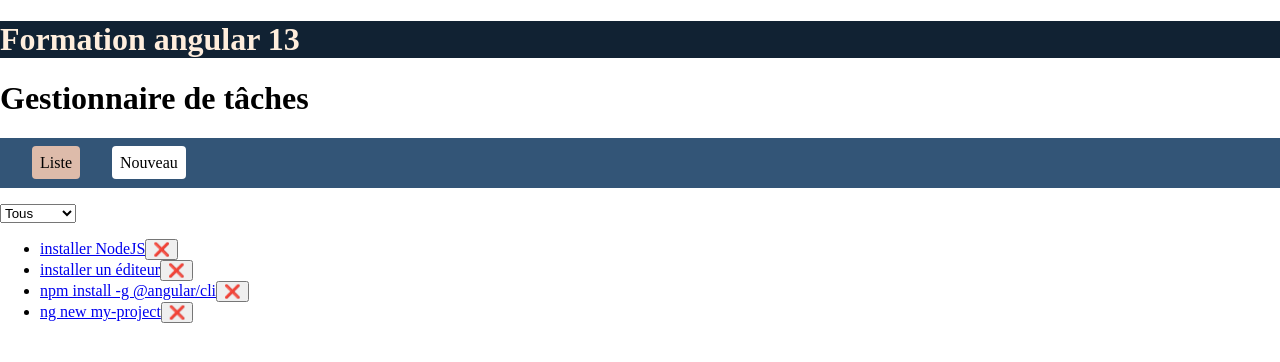
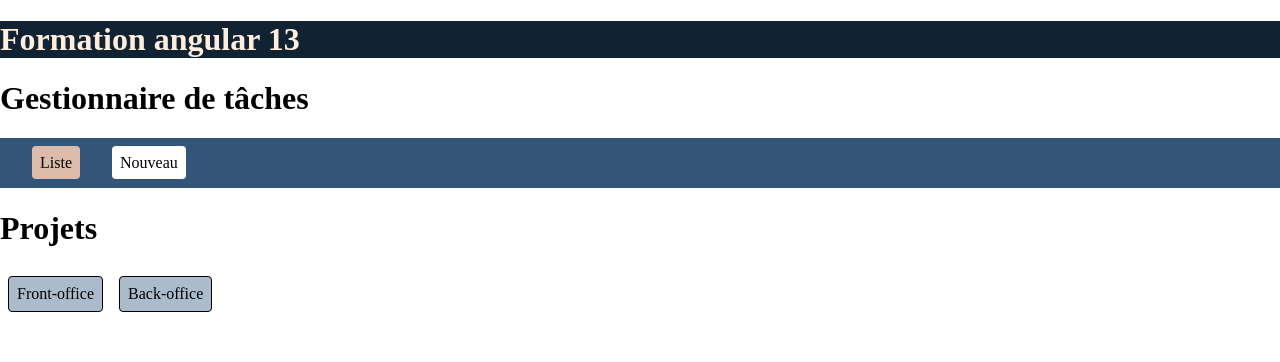
Before and after one commit to pbreteche/ng22w15, an Angular app: page / in a window 1280 px wide. Shown: the top 362 px of the page. Built offline with nearby package versions, Linux system fonts and the light colour scheme.

Commit message:
add project list component

```diff
--- a/src/app/app.module.ts
+++ b/src/app/app.module.ts
@@ -12,6 +12,7 @@ import { CreateTemplateComponent } from './component/create-template/create-temp
 import { CreateReactiveComponent } from './component/create-reactive/create-reactive.component';
 import { MinDateDirective } from './validators/min-date.directive';
 import { PageNotFoundComponent } from './component/page-not-found/page-not-found.component';
+import { HomePageComponent } from './home-page/home-page.component';
 
 @NgModule({
   declarations: [
@@ -22,7 +23,8 @@ import { PageNotFoundComponent } from './component/page-not-found/page-not-found
     CreateTemplateComponent,
     CreateReactiveComponent,
     MinDateDirective,
-    PageNotFoundComponent
+    PageNotFoundComponent,
+    HomePageComponent
   ],
   imports: [
     BrowserModule,
@@ -30,7 +32,7 @@ import { PageNotFoundComponent } from './component/page-not-found/page-not-found
     HttpClientModule,
     ReactiveFormsModule,
     RouterModule.forRoot([
-      {path: '', component: NavComponent, pathMatch: 'full'},
+      {path: '', component: HomePageComponent, pathMatch: 'full'},
       {path: 'task/new', component: CreateTemplateComponent, pathMatch: 'full'},
       {path: 'task/:id', component: DetailComponent, pathMatch: 'full'},
       {path: '**', component: PageNotFoundComponent}
--- /dev/null
+++ b/src/app/home-page/home-page.component.html
@@ -0,0 +1,6 @@
+<h1>Projets</h1>
+<ul>
+    <li *ngFor="let project of projects"><a class="btn" [routerLink]="['projet', project.id]">
+        {{project.title}}
+    </a></li>
+</ul>
--- /dev/null
+++ b/src/app/home-page/home-page.component.scss
@@ -0,0 +1,10 @@
+ul {
+    padding: 0;
+    display: flex;
+    list-style-type: none;
+
+    li a {
+        border: 1px solid black;
+        background-color: #abc;
+    }
+}
--- /dev/null
+++ b/src/app/home-page/home-page.component.ts
@@ -0,0 +1,16 @@
+import { Component } from '@angular/core';
+import { Project } from '../model/project';
+import { ProjectsStorageService } from '../service/projects-storage.service';
+
+@Component({
+  selector: 'app-home-page',
+  templateUrl: './home-page.component.html',
+  styleUrls: ['./home-page.component.scss']
+})
+export class HomePageComponent {
+  projects: Project[] = [];
+
+  constructor(storage: ProjectsStorageService) {
+    storage.projects$.subscribe(p => this.projects = p);
+  }
+}
--- /dev/null
+++ b/src/app/service/projects-storage.service.ts
@@ -0,0 +1,28 @@
+import { Injectable } from '@angular/core';
+import { BehaviorSubject } from 'rxjs';
+import { projectsMock } from 'src/mock/projects';
+import { Project } from '../model/project';
+
+@Injectable({
+  providedIn: 'root'
+})
+export class ProjectsStorageService {
+  private loaded = false;
+  private projectsArray: Project[] = [];
+  private projectsSubject = new BehaviorSubject<Project[]>(this.projectsArray);
+
+
+  get projects$() {
+    if (!this.loaded) {
+      this.load();
+      this.loaded = true;
+    }
+
+    return this.projectsSubject.asObservable();
+  }
+
+  private load() {
+    this.projectsArray = projectsMock;
+    this.projectsSubject.next(this.projectsArray);
+  }
+}
--- a/src/styles.scss
+++ b/src/styles.scss
@@ -2,6 +2,19 @@ body {
     margin: 0;
     padding: 0;
 }
+
+a {
+    color: inherit;
+    text-decoration: none;
+
+    &.btn {
+        display: inline-block;
+        margin: .5em;
+        padding: .5em;
+        border-radius: .25em;;
+    }
+}
+
 .header {
     background-color: #123;
     color: #fed;
```
Also changed, not shown: 2 other files (tests, documents, lock files or other folders).
